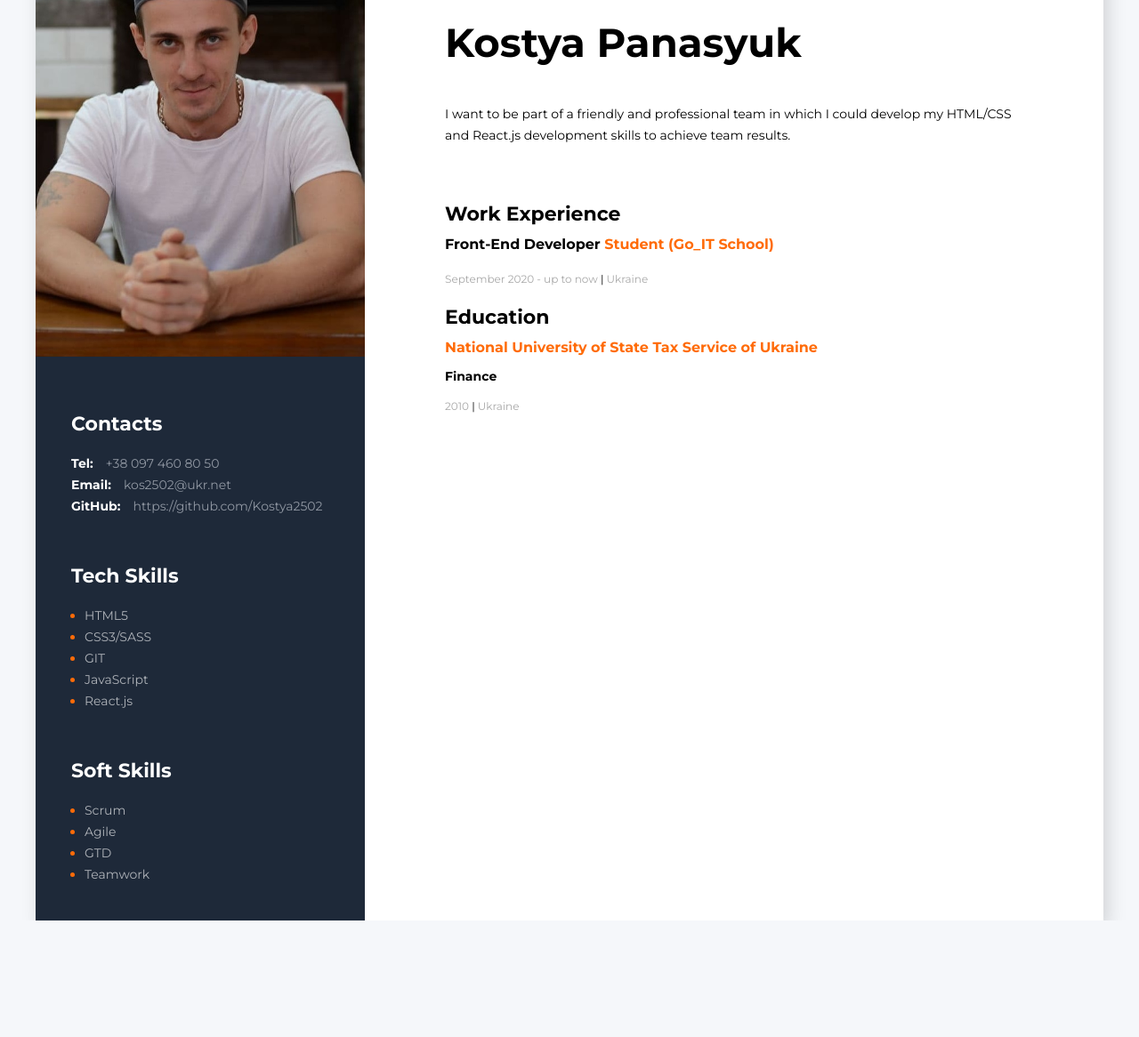
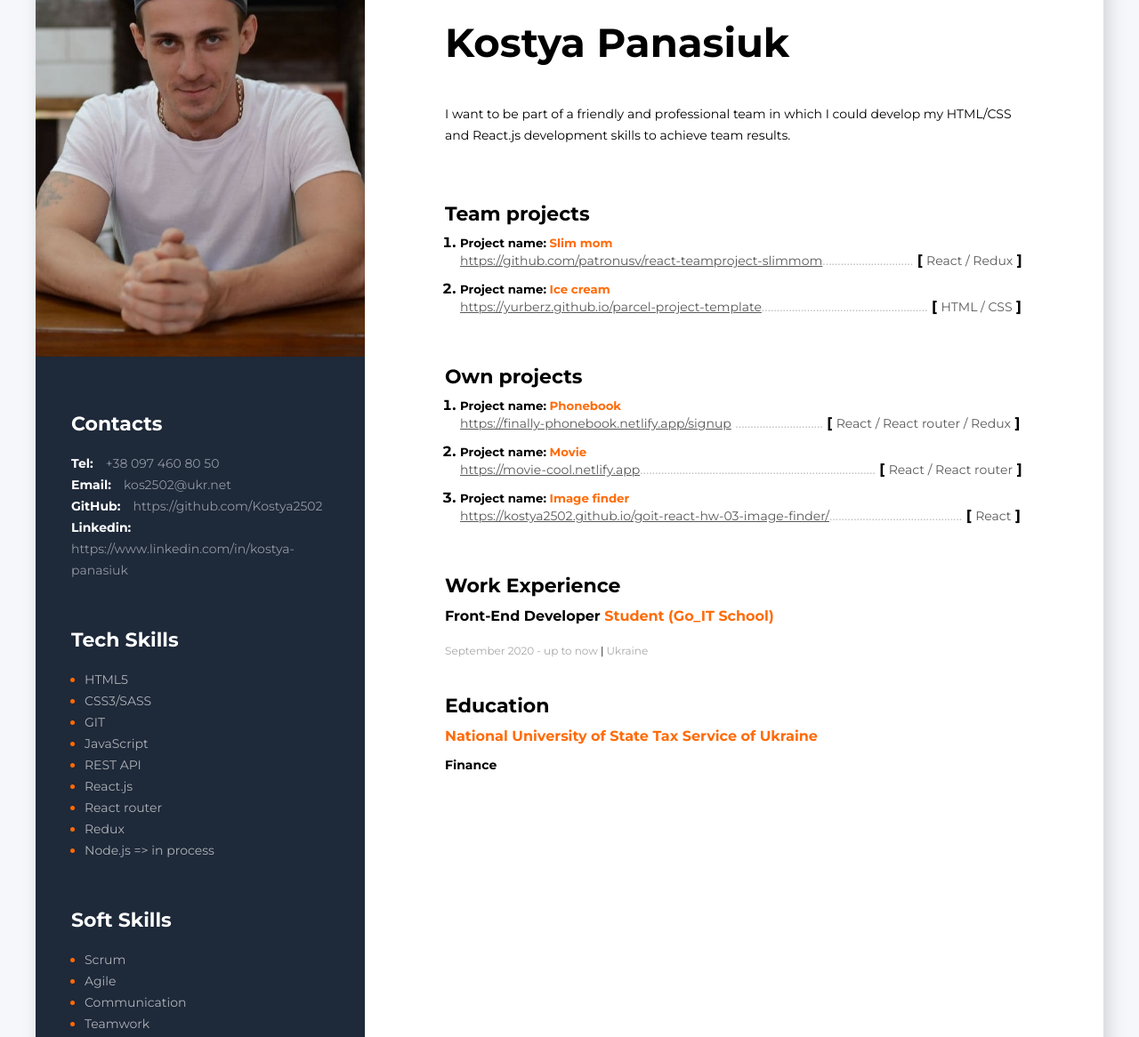
Before and after one commit to Kostya2502/MyResume, a plain HTML site: page index.html in a window 1280 px wide. Shown: the part 194-1360 px from the top of the page at 89% size. Before the commit the page ends 1229 px from the top, so only its background shows below. Drawn offline with Linux system fonts and the light colour scheme.

Commit message:
add links

```diff
--- a/css/style.css
+++ b/css/style.css
@@ -147,6 +147,7 @@ body {
 .projects-item {
 	font-weight: 700;
 	margin-left: 17px;
+	margin-bottom: 10px;
 }
 .projects-container {
 	margin-bottom: 55px;
@@ -187,3 +188,9 @@ body {
 	margin-top: -7px;
 	margin-bottom: 10px;
 }
+/* .projectFormation {
+	margin-bottom: 10px;
+} */
+.projectActiveColor {
+	color: #ff6b08;
+}
--- a/index.html
+++ b/index.html
@@ -24,11 +24,17 @@
           </div>
           <div>
             <span class="contacts-link-type">Email:</span>
-            <a class="contacts-link" href="mailto:kos2502@ukr.net">kos2502@ukr.net</a>
+            <a class="contacts-link" href="mailto:kos2502@ukr.net" target="_blank">kos2502@ukr.net</a>
           </div>
           <div>
             <span class="contacts-link-type">GitHub:</span>
-            <a class="contacts-link" href="https://github.com/Kostya2502">https://github.com/Kostya2502</a>
+            <a class="contacts-link" href="https://github.com/Kostya2502"
+              target="_blank">https://github.com/Kostya2502</a>
+          </div>
+          <div>
+            <span class="contacts-link-type">Linkedin:</span>
+            <a class="contacts-link" target="_blank"
+              href="https://www.linkedin.com/in/kostya-panasiuk">https://www.linkedin.com/in/kostya-panasiuk</a>
           </div>
         </div>
         <!--Tech Skills container-->
@@ -48,7 +54,19 @@
               <span class="tech-skills-text">JavaScript</span>
             </li>
             <li class="tech-skills-item">
+              <span class="tech-skills-text">REST API</span>
+            </li>
+            <li class="tech-skills-item">
               <span class="tech-skills-text">React.js</span>
+            </li>
+            <li class="tech-skills-item">
+              <span class="tech-skills-text">React router</span>
+            </li>
+            <li class="tech-skills-item">
+              <span class="tech-skills-text">Redux</span>
+            </li>
+            <li class="tech-skills-item">
+              <span class="tech-skills-text">Node.js => in process</span>
             </li>
           </ul>
         </div>
@@ -63,7 +81,7 @@
               <span class="soft-skills-text">Agile</span>
             </li>
             <li class="soft-skills-item">
-              <span class="soft-skills-text">GTD</span>
+              <span class="soft-skills-text">Communication</span>
             </li>
             <li class="soft-skills-item">
               <span class="soft-skills-text">Teamwork</span>
@@ -77,33 +95,73 @@
       <!--about me main info container-->
       <div class="info-container">
         <h2 class="profession">Front-End Developer</h2>
-        <h1 class="name">Kostya Panasyuk</h1>
+        <h1 class="name">Kostya Panasiuk</h1>
         <p class="description">
           I want to be part of a friendly and professional
           team in which I could develop my HTML/CSS and React.js
           development skills to achieve team results.
         </p>
       </div>
-      <!--projects container-->
-      <!-- <div class="projects-container">
-        <h3 class="about-me-title">Projects</h3>
+
+
+      <!--team projects container-->
+      <div class="projects-container">
+        <h3 class="about-me-title">Team projects</h3>
         <ol>
           <li class="projects-item">
-            <a class="projects-link" href="https://1111111.1111.ua/">
-              https://11111111.111111111.ua/</a>
+            <h5 class="projectFormation">Project name: <span class="projectActiveColor">Slim mom</span></h5>
+            <a class="projects-link" target="_blank" href="https://github.com/patronusv/react-teamproject-slimmom">
+              https://github.com/patronusv/react-teamproject-slimmom</a><span
+              class="dots">..............................</span>
+            <span><b>[</b> <span class="tech-name">React / Redux</span>
+              <b>]</b></span>
+          </li>
+          <li class="projects-item">
+            <h5 class="projectFormation">Project name: <span class="projectActiveColor">Ice cream</span>
+            </h5>
+            <a class="projects-link" target="_blank" href="https://yurberz.github.io/parcel-project-template">
+              https://yurberz.github.io/parcel-project-template</a><span
+              class="dots">.......................................................</span>
+            <span><b>[</b> <span class="tech-name">HTML / CSS</span>
+              <b>]</b></span>
+          </li>
+        </ol>
+      </div>
+      <!--own projects container-->
+      <div class="projects-container">
+        <h3 class="about-me-title">Own projects</h3>
+        <ol>
+          <li class="projects-item">
+            <h5 class="projectFormation">Project name: <span class="projectActiveColor">Phonebook</span>
+            </h5>
+            <a class="projects-link" target="_blank" href="https://finally-phonebook.netlify.app/signup">
+              https://finally-phonebook.netlify.app/signup</a>
             <span class="dots">.............................</span>
             <span>
-              <b> [</b> <span class="tech-name">HTML5, CSS3</span>
+              <b> [</b> <span class="tech-name">React / React router / Redux</span>
               <b> ]</b></span>
           </li>
           <li class="projects-item">
-            <a class="projects-link" href="https://1111111111.111111.ua/">
-              https://11111111.11111111.co.ua/</a><span class="dots">.............................</span>
-            <span><b>[</b> <span class="tech-name">React.js</span>
+            <h5 class="projectFormation">Project name: <span class="projectActiveColor">Movie</span>
+            </h5>
+            <a class="projects-link" target="_blank" href="https://movie-cool.netlify.app">
+              https://movie-cool.netlify.app</a><span
+              class="dots">..............................................................................</span>
+            <span><b>[</b> <span class="tech-name">React / React router</span>
+              <b>]</b></span>
+          </li>
+          <li class="projects-item">
+            <h5 class="projectFormation">Project name: <span class="projectActiveColor">Image finder</span>
+            </h5>
+            <a class="projects-link" target="_blank" href="https://kostya2502.github.io/goit-react-hw-03-image-finder/">
+              https://kostya2502.github.io/goit-react-hw-03-image-finder/</a><span
+              class="dots">............................................</span>
+            <span><b>[</b> <span class="tech-name">React</span>
               <b>]</b></span>
           </li>
         </ol>
-      </div> -->
+      </div>
+
       <!--Work Experience container-->
       <div>
         <h3 class="about-me-title">Work Experience</h3>
@@ -133,6 +191,7 @@
       </div>
       <!--Education-->
       <br>
+      <br>
       <div>
         <h3 class="about-me-title">Education</h3>
         <h4 class="profession-title">
@@ -140,9 +199,9 @@
             National University of State Tax Service of Ukraine</span>
         </h4>
         <h5 class="formation">Finance</h5>
-        <span class="profession-time">
+        <!-- <span class="profession-time">
           2010
-          <span class="profession-divider">|</span> Ukraine</span>
+          <span class="profession-divider">|</span> Ukraine</span> -->
       </div>
     </div>
   </div>
```
